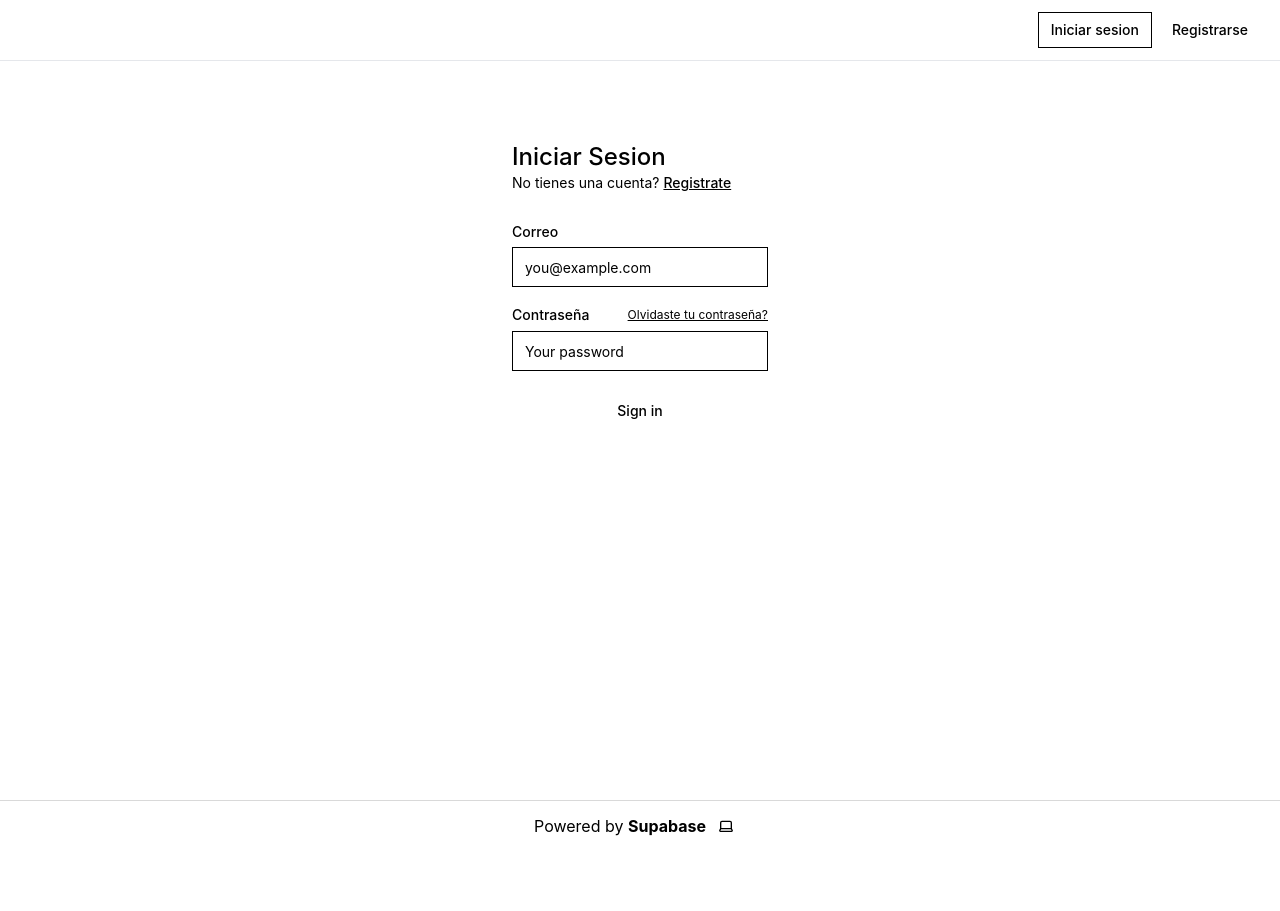
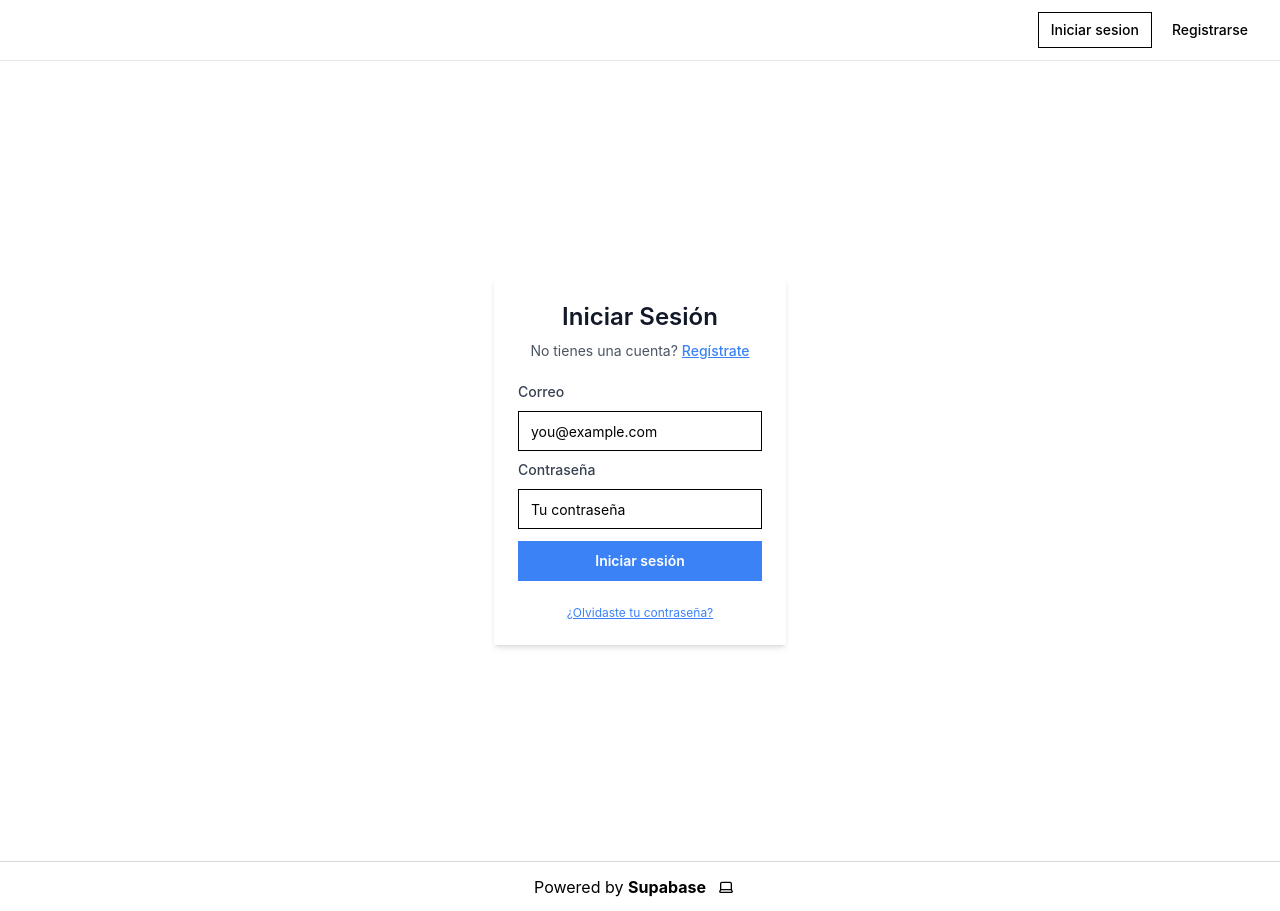
Before and after one commit to amos18g/taller, a Next.js app: page /sign-in in a window 1280 px wide. Before the commit the page ends 850 px from the top, so only its background shows below. Built offline with nearby package versions, Linux system fonts and the light colour scheme; no server answers.

Commit message:
editando las paginas de login y registro

```diff
--- /dev/null
+++ b/app/(auth-pages)/sign-in/login.module.css
@@ -0,0 +1,183 @@
+.login-container {
+    display: flex;
+    justify-content: center;
+    align-items: center;
+    min-height: 100vh;
+    background-color: #edf2f7;
+    padding: 1rem;
+}
+
+.login-box {
+    display: flex;
+    flex-direction: column;
+    width: 80%;
+    max-width: 850px;
+    margin: 0 auto;
+    background-color: #fff;
+    border-radius: 1.5rem;
+    box-shadow: 0 10px 30px rgba(0, 0, 0, 0.1);
+    overflow: hidden;
+    border: 2px solid #e0f0ff;
+}
+
+.logo-container {
+    width: 100%;
+    flex: 1;
+    background: linear-gradient(to right, #08415c, #0d71a3);
+    display: flex;
+    justify-content: center;
+    align-items: center;
+    padding: 1rem;
+    box-shadow: 0px 10px 20px rgba(0, 0, 0, 0.1);
+}
+
+.login-logo {
+    width: 8rem;
+    height: 8rem;
+    object-fit: cover;
+    border-radius: 50%;
+    border: 4px solid #0f0053;
+    transition: transform 0.3s ease;
+    box-shadow: 0px 4px 20px rgba(0, 0, 0, 0.2);
+}
+
+.login-logo:hover {
+    transform: scale(1.1);
+}
+
+.form-container {
+    flex: 2;
+    padding: 2rem;
+    background-color: #f7fafc;
+    display: flex;
+    flex-direction: column;
+    justify-content: center;
+    align-items: center;
+    transition: background-color 0.3s ease, padding 0.3s ease;
+}
+
+.form-title {
+    font-size: 2.25rem;
+    color: #08415c;
+    font-weight: 600;
+    text-align: center;
+    margin-bottom: 1rem;
+}
+
+.form-subtitle {
+    font-size: 1.1rem;
+    color: #2d3748;
+    margin-top: 0.5rem;
+    text-align: center;
+}
+
+.input-field {
+    position: relative;
+    width: 100%;
+    margin-bottom: 1.5rem;
+}
+
+.input-label {
+    font-size: 1rem;
+    color: #4a5568;
+    margin-bottom: 0.5rem;
+}
+
+.input-icon {
+    position: absolute;
+    top: 50%;
+    left: 1rem;
+    transform: translateY(-50%);
+    font-size: 1.25rem;
+    color: #a0aec0;
+}
+
+.input {
+    width: 100%;
+    height: 3rem;
+    border-radius: 1rem;
+    border: 2px solid #e2e8f0;
+    padding-left: 3rem;
+    padding-right: 1rem;
+    background-color: #fff;
+    font-size: 1rem;
+    transition: box-shadow 0.3s ease;
+}
+
+.input:focus {
+    outline: none;
+    box-shadow: 0 0 0 2px #669bbc;
+}
+
+
+.submit-button {
+    margin-top: 1rem;
+    padding: 0.75rem 2.5rem;
+    background-color:#260ba0;
+    color: white;
+    font-weight: bold;
+    border-radius: 1.25rem;
+    cursor: pointer;
+    transition: background-color 0.3s ease;
+    display: block;
+    margin: 0 auto;
+}
+
+.submit-button:hover {
+    background-color: #0f0054;
+}
+
+.register-link-container {
+    display: flex;
+    justify-content: center;
+    align-items: center;
+    text-align: center;
+    width: 100%;
+}
+
+.register-link {
+    margin-top: 1.5rem;
+    font-size: 1rem;
+    color: #4a5568;
+}
+
+.register-link span {
+    margin-left: 0.5rem;
+    color: #780000;
+    cursor: pointer;
+    text-decoration: underline;
+}
+
+
+
+/* Estilos responsivos */
+@media (min-width: 768px) {
+    .login-box {
+        flex-direction: row;
+    }
+
+    .logo-container {
+        width: 33.33%;
+        padding: 3rem;
+    }
+
+    .form-container {
+        flex: 2;
+        padding: 3rem 5rem;
+    }
+
+    .form-title {
+        font-size: 2.5rem;
+    }
+}
+
+@media (min-width: 1024px) {
+    .login-logo {
+        width: 10rem;
+        height: 10rem;
+    }
+
+    .submit-button {
+        padding: 1rem 4rem;
+    }
+}
--- a/app/(auth-pages)/sign-in/page.tsx
+++ b/app/(auth-pages)/sign-in/page.tsx
@@ -8,37 +8,47 @@ import Link from "next/link";
 export default async function Login(props: { searchParams: Promise<Message> }) {
   const searchParams = await props.searchParams;
   return (
-    <form className="flex-1 flex flex-col min-w-64">
-      <h1 className="text-2xl font-medium">Iniciar Sesion</h1>
-      <p className="text-sm text-foreground">
+    <div className="flex items-center justify-center min-h-screen">
+      <form className="w-full max-w-sm bg-white dark:bg-gray-900 p-6 rounded-lg shadow-md">
+        <h1 className="text-2xl font-semibold text-center text-gray-900 dark:text-white">
+          Iniciar Sesión
+        </h1>
+        <p className="text-sm text-gray-600 dark:text-gray-300 text-center mt-2">
           No tienes una cuenta?{" "}
-        <Link className="text-foreground font-medium underline" href="/sign-up">
-          Registrate
+          <Link
+            className="text-blue-500 dark:text-blue-400 font-medium underline"
+            href="/sign-up"
+          >
+            Regístrate
           </Link>
         </p>
-      <div className="flex flex-col gap-2 [&>input]:mb-3 mt-8">
-        <Label htmlFor="email">Correo</Label>
+        <div className="flex flex-col gap-3 mt-6">
+          <Label htmlFor="email" className="text-gray-700 dark:text-gray-300">
+            Correo
+          </Label>
           <Input name="email" placeholder="you@example.com" required />
+
           <div className="flex justify-between items-center">
-          <Label htmlFor="password">Contraseña</Label>
+            <Label htmlFor="password" className="text-gray-700 dark:text-gray-300">
+              Contraseña
+            </Label>
+
+          </div>
+          <Input type="password" name="password" placeholder="Tu contraseña" required />
+
+          <SubmitButton pendingText="Iniciando sesión..." formAction={signInAction}
+          className="bg-blue-500 text-white font-semibold py-2 px-4 rounded-lg hover:bg-blue-600 focus:outline-none focus:ring-2 focus:ring-blue-300">
+            Iniciar sesión
+          </SubmitButton>
+          <FormMessage message={searchParams} />
           <Link
-            className="text-xs text-foreground underline"
+              className="text-xs text-blue-500 dark:text-blue-400 underline flex justify-center"
               href="/forgot-password"
             >
-            Olvidaste tu contraseña?
+              ¿Olvidaste tu contraseña?
             </Link>
         </div>
-        <Input
-          type="password"
-          name="password"
-          placeholder="Your password"
-          required
-        />
-        <SubmitButton pendingText="Signing In..." formAction={signInAction}>
-          Sign in
-        </SubmitButton>
-        <FormMessage message={searchParams} />
+      </form>
     </div>
-    </form>
   );
 }
--- a/app/(auth-pages)/sign-up/page.tsx
+++ b/app/(auth-pages)/sign-up/page.tsx
@@ -6,46 +6,54 @@ import { Label } from "@/components/ui/label";
 import Link from "next/link";
 import { SmtpMessage } from "../smtp-message";
 
-export default async function Signup(props: {
-  searchParams: Promise<Message>;
-}) {
+export default async function Signup(props: { searchParams: Promise<Message> }) {
   const searchParams = await props.searchParams;
+
   if ("message" in searchParams) {
     return (
-      <div className="w-full flex-1 flex items-center h-screen sm:max-w-md justify-center gap-2 p-4">
+      <div className="flex items-center justify-center min-h-screen">
         <FormMessage message={searchParams} />
       </div>
     );
   }
 
   return (
-    <>
-      <form className="flex flex-col min-w-64 max-w-64 mx-auto">
-        <h1 className="text-2xl font-medium">Registro</h1>
-        <p className="text-sm text text-foreground">
-          Ya tienes una cuenta?{" "}
-          <Link className="text-primary font-medium underline" href="/sign-in">
-            Sign in
+    <div className="flex items-center justify-center min-h-screen">
+      <div className="w-full max-w-sm bg-white dark:bg-gray-900 p-6 rounded-lg shadow-md">
+        <h1 className="text-2xl font-semibold text-center text-gray-900 dark:text-white">
+          Registro
+        </h1>
+        <p className="text-sm text-gray-600 dark:text-gray-300 text-center mt-2">
+          ¿Ya tienes una cuenta?{" "}
+          <Link className="text-blue-500 dark:text-blue-400 font-medium underline" href="/sign-in">
+            Inicia sesión
           </Link>
         </p>
-        <div className="flex flex-col gap-2 [&>input]:mb-3 mt-8">
-          <Label htmlFor="email">Correo</Label>
+        <form className="flex flex-col gap-3 mt-6">
+          <Label htmlFor="email" className="text-gray-700 dark:text-gray-300">
+            Correo
+          </Label>
           <Input name="email" placeholder="you@example.com" required />
-          <Label htmlFor="password">Contraseña</Label>
+
+          <Label htmlFor="password" className="text-gray-700 dark:text-gray-300">
+            Contraseña
+          </Label>
           <Input
             type="password"
             name="password"
-            placeholder="Your password"
+            placeholder="Tu contraseña"
             minLength={6}
             required
           />
-          <SubmitButton formAction={signUpAction} pendingText="Signing up...">
-           Registrarse
+
+          <SubmitButton formAction={signUpAction} pendingText="Registrando..."
+            className="bg-blue-500 text-white font-semibold py-2 px-4 rounded-lg hover:bg-blue-600 focus:outline-none focus:ring-2 focus:ring-blue-300">
+            Registrarse
           </SubmitButton>
           <FormMessage message={searchParams} />
-        </div>
-      </form>
-      <SmtpMessage />
-    </>
+        </form>
+      </div>
+
+    </div>
   );
 }
--- a/app/layout.tsx
+++ b/app/layout.tsx
@@ -1,13 +1,13 @@
-import DeployButton from "@/components/deploy-button";
-import { EnvVarWarning } from "@/components/env-var-warning";
-import HeaderAuth from "@/components/header-auth";
-import { ThemeSwitcher } from "@/components/theme-switcher";
-import { hasEnvVars } from "@/utils/supabase/check-env-vars";
+//import DeployButton from "@/components/deploy-button";
+//import { EnvVarWarning } from "@/components/env-var-warning";
+//import HeaderAuth from "@/components/header-auth";
+//import { ThemeSwitcher } from "@/components/theme-switcher";
+//import { hasEnvVars } from "@/utils/supabase/check-env-vars";
 import { Geist } from "next/font/google";
 import { ThemeProvider } from "next-themes";
 import "./globals.css";
 import { Geist_Mono } from "next/font/google";
-import Link from "next/link";
+//import Link from "next/link";
 import "./globals.css";
 
 import Footer  from "@/components/Footer/Footer";
@@ -49,9 +49,10 @@ export default function RootLayout({
         enableSystem
         disableTransitionOnChange
       >
+        <Header />
         <main className="min-h-screen flex flex-col items-center">
           <div className="flex-1 w-full flex flex-col gap-20 items-center">
-            <Header />
+
             <div className="flex flex-col gap-1 max-w-10xl p-0 mt-[-70]">
               {children}
             </div>
```
Lines whose indentation alone changed are shown as unchanged.
